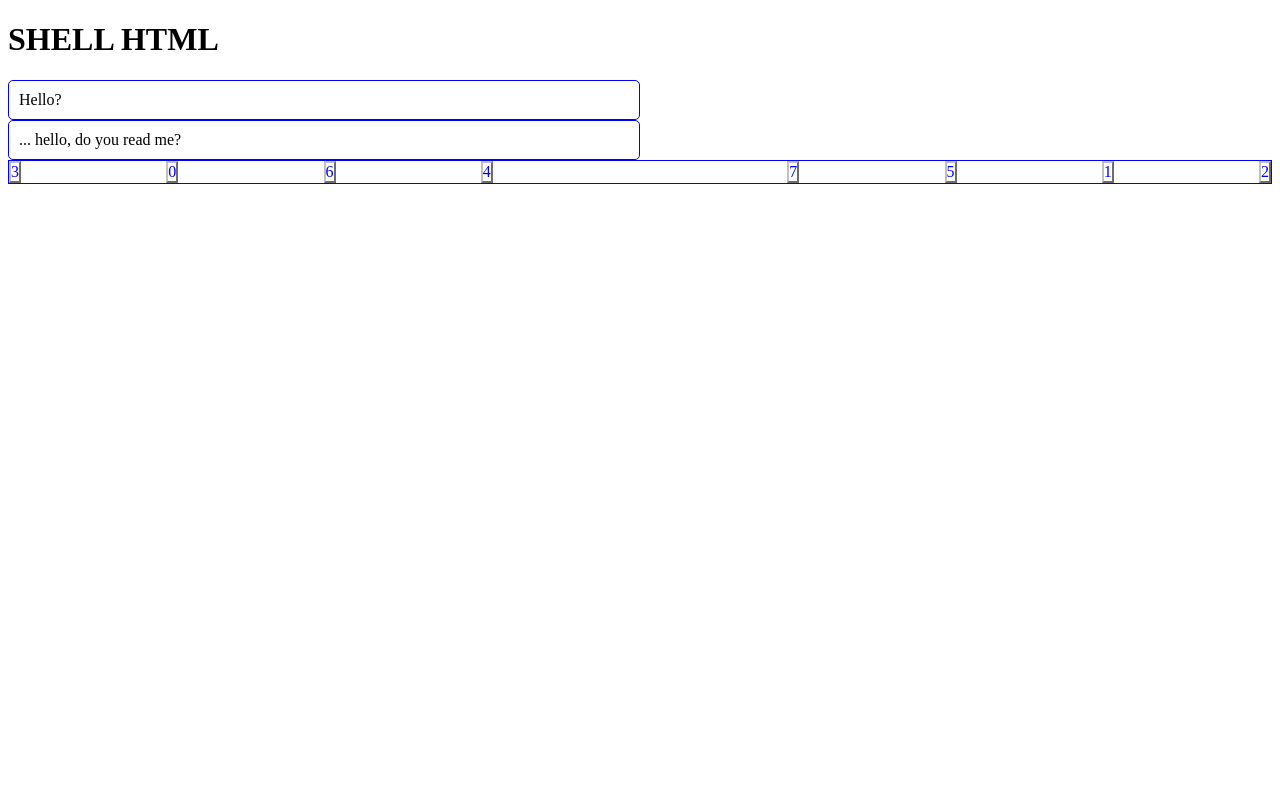
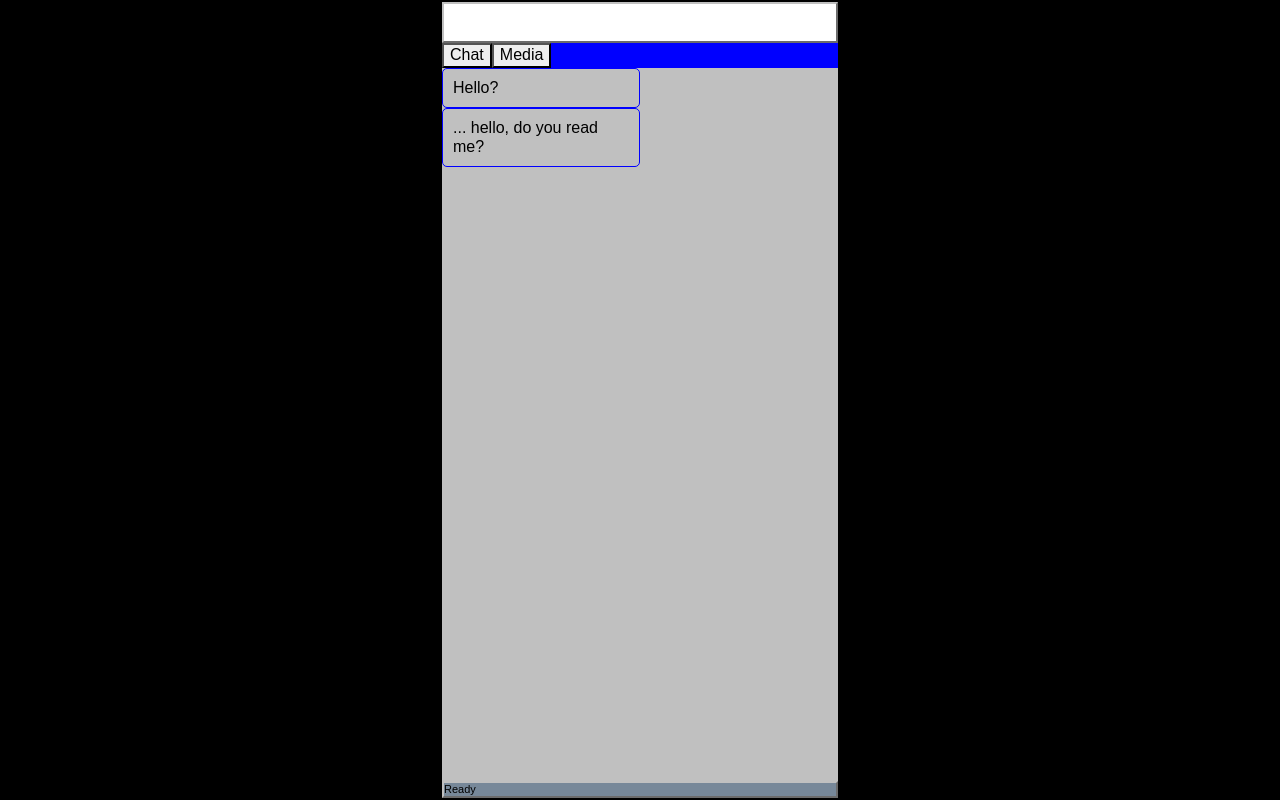
Before and after one commit to njmcode/ggj-2018, a website built with webpack: page src/index.html in a window 1280 px wide. Built offline with nearby package versions, Linux system fonts and the light colour scheme.

Commit message:
Shell structure and tab switching, some shit styles

```diff
--- a/src/chat/index.js
+++ b/src/chat/index.js
@@ -1,4 +1,5 @@
 import styles from './chat.css';
+import template from './template';
 
 /**
  * Chat window prototype
@@ -19,13 +20,12 @@ let currentIndex = 0;
 
 const init = () => {
     console.log('Chat init')
-    const mainWindow = document.getElementById('main');
-    msgWindow = document.createElement('div');
-    msgWindow.id = 'msgWindow';
-    msgWindow.classList.add(styles.msgWindow);
-    mainWindow.append(msgWindow);
-    recurseMessages();
 };
+
+const onEnter = (tabContentEl) => {
+  msgWindow = tabContentEl
+  recurseMessages();
+}
 
 const recurseMessages = () => {
     displayMessage(messages[currentIndex]);
@@ -43,5 +43,7 @@ const displayMessage = (message) => {
 }
 
 export default {
-  init
+  init,
+  template,
+  onEnter,
 }
--- /dev/null
+++ b/src/chat/template.js
@@ -0,0 +1,5 @@
+import styles from './chat.css'
+
+export default `
+<div class="${styles.msgWindow}"></div>
+`
--- a/src/shell/index.html
+++ b/src/index.html
@@ -6,7 +6,7 @@
     <meta charset="utf-8">
   </head>
   <body>
-    <h1>SHELL HTML</h1>
-    <div id="main"></div>
+    <div id="main">
+    </div>
   </body>
 </html>
--- a/src/index.js
+++ b/src/index.js
@@ -1,5 +1,31 @@
+import 'shared/main.css'
+
+import AppShell from './shell'
 import Chat from './chat'
-import Puzzle from './puzzle'
+//import Puzzle from './puzzle'
 
-Chat.init()
-Puzzle.init()
+/**
+ * Every tab must have a `module`.
+ * Modules must expose the following:
+ * - init() - only called when the app starts. Setup logic, recover from storage, etc.
+ * - onEnter(tabContentEl) - called every time the tab is switched to. Start/resume activity etc.
+ * - template - ES6 template literal of HTML to render for the tab
+ * - onExit() [optional] - called after the tab is switched away from. Pause/clear activity etc.
+**/
+const TABS = [
+  {
+    label: 'Chat',
+    module: Chat
+  },
+  {
+    label: 'Media',
+    module: {
+      init: () => {},
+      onEnter: () => {},
+      template: `<div>Media</div>`
+    }
+  }
+]
+
+const shell = new AppShell(document.body, TABS)
+shell.start()
--- a/src/puzzle/index.js
+++ b/src/puzzle/index.js
@@ -5,6 +5,14 @@ import styles from './puzzle.css';
  * @author njmcode
 */
 
+const PUZZLE_DIM = 3 // width/height - puzzle is square
+const puzzleArrLen = PUZZLE_DIM * PUZZLE_DIM
+const namespace = styles.puzzle;
+
+
+let puzzleEl, solutionArr, currentArr, solutionArrString, blankSpace
+
+// Basic array shuffle
 function shuffle(a) {
   for (let i = a.length - 1; i > 0; i--) {
     const j = Math.floor(Math.random() * (i + 1));
@@ -12,32 +20,6 @@ function shuffle(a) {
   }
   return a;
 }
-
-const namespace = styles.puzzle;
-
-const puzzleEl = document.createElement('div')
-puzzleEl.classList.add(namespace);
-
-const PUZZLE_DIM = 3 // width/height - puzzle is square
-
-// Set up solution & current arrays
-const puzzleArrLen = PUZZLE_DIM * PUZZLE_DIM
-
-let solutionArr = []
-let currentArr = []
-
-for (let i = 0; i < puzzleArrLen; i++) {
-  const item = (i === puzzleArrLen - 1) ? null : i
-  solutionArr.push(item)
-  currentArr.push(item)
-}
-const solutionArrString = JSON.stringify(solutionArr)
-
-// Shuffle
-shuffle(currentArr)
-console.log('puzzle', currentArr)
-let blankSpace = currentArr.indexOf(null)
-console.log('blank', blankSpace)
 
 // Handle click, swap items
 const handleClick = e => {
@@ -90,7 +72,25 @@ function render () {
 
 function init () {
   console.log('Puzzle init')
+
+  puzzleEl = document.createElement('div')
+  puzzleEl.classList.add(namespace);
   document.body.appendChild(puzzleEl)
+
+  solutionArr = []
+  currentArr = []
+
+  for (let i = 0; i < puzzleArrLen; i++) {
+    const item = (i === puzzleArrLen - 1) ? null : i
+    solutionArr.push(item)
+    currentArr.push(item)
+  }
+  solutionArrString = JSON.stringify(solutionArr)
+
+  // Shuffle
+  shuffle(currentArr)
+  blankSpace = currentArr.indexOf(null)
+
   render(currentArr)
 }
 
--- a/src/shared/colors.css
+++ b/src/shared/colors.css
@@ -1,3 +1,5 @@
 @value neon1: cyan;
 @value neon2: magenta;
 @value neon3: yellow;
+
+@value winBlue: #2b0081;
--- /dev/null
+++ b/src/shared/main.css
@@ -0,0 +1,22 @@
+/* Reset */
+@import 'https://cdnjs.cloudflare.com/ajax/libs/normalize/7.0.0/normalize.min.css';
+
+* {
+  box-sizing: border-box;
+}
+
+html {
+  height: 100%;
+  margin: 0;
+  padding: 0;
+}
+
+body {
+  height: 100%;
+  margin: 0;
+  padding: 0;
+  overflow: hidden;
+  font-family: System, sans-serif;
+  background: black;
+  color: white;
+}
--- /dev/null
+++ b/src/shared/utils.js
@@ -0,0 +1,6 @@
+
+export function dom (tplStr) {
+  const wrap = document.createElement('template')
+  wrap.innerHTML = tplStr
+  return wrap.content.firstElementChild
+}
--- /dev/null
+++ b/src/shell/index.js
@@ -0,0 +1,63 @@
+import { dom } from 'shared/utils'
+import template from './template'
+import styles from './style.css'
+
+class AppShell {
+  constructor(appEl, tabs = []) {
+    this.appEl = appEl
+    this.tabs = tabs
+    this.currentTabIdx = null
+  }
+
+  start() {
+    // Render shell
+    this.el = dom(template)
+    this.appEl.innerHTML = ''
+    this.appEl.appendChild(this.el)
+
+    // Setup nav tabs
+    this.navEl = this.el.querySelector(`.${styles.tabNav}`)
+
+    this.tabs.forEach((tab, idx) => {
+      const tabEl = document.createElement('button')
+      tabEl.textContent = tab.label
+      tabEl.dataset.tabidx = idx
+      tabEl.addEventListener('click', e => {
+        const t = e.srcElement
+        this.goToTabIdx(t.dataset.tabidx)
+      })
+      this.navEl.appendChild(tabEl)
+    })
+
+    // Setup content area
+    this.contentEl = this.el.querySelector(`.${styles.appTabWindow}`)
+
+    // Init all tab modules
+    this.tabs.forEach(tab => tab.module.init())
+
+    // Render initial tab
+    this.goToTabIdx(0)
+  }
+
+  goToTabIdx(idx) {
+    if (idx < 0 || idx > this.tabs.length -1) return false
+
+    if (this.currentTabIdx !== null) {
+      this.tabs[this.currentTabIdx].module.onExit()
+    }
+
+    const newTabContentEl = dom(this.tabs[idx].module.template)
+
+    this.contentEl.innerHTML = ''
+    this.contentEl.appendChild(newTabContentEl)
+
+    this.currentTabIdx = idx
+    this.tabs[this.currentTabIdx].module.onEnter(newTabContentEl)
+  }
+
+  setActiveTabButton(idx) {
+    // TODO
+  }
+}
+
+export default AppShell
--- /dev/null
+++ b/src/shell/style.css
@@ -0,0 +1,65 @@
+@value winBlue from 'shared/colors.css';
+
+/* Wrapper */
+
+.appWrapper {
+  max-width: 400px;
+  min-width: 320px;
+  border: 2px solid black;
+  margin: 0 auto;
+  height: 100%;
+  display: flex;
+  flex-direction: column;
+  justify-content: stretch;
+  background: white;
+  color: black;
+}
+
+/* Header */
+
+.appHeader {
+  background: winBlue url('assets/vert-grad-bar.png') repeat-x top center;
+  background-blend-mode: overlay;
+  padding: 5px;
+  border: 2px outset silver;
+  flex-shrink: 0;
+  flex-grow: 0;
+}
+
+.appHeader h1 {
+  color: white;
+  font-weight: bold;
+  font-size: 11px;
+}
+
+/* Nav */
+
+.tabNav {
+  background: blue;
+}
+
+.tabNav button {
+  -webkit-appearance: none;
+  appearance: none;
+}
+.tabNav button.active {
+  background-color: yellow;
+}
+
+/* Content */
+
+.appTabWindow {
+  flex-grow: 1;
+  background: silver;
+}
+
+/* Footer */
+
+.appFooter {
+  background: lightslategray;
+  color: black;
+  font-size: 11px;
+  border: 2px outset silver;
+  flex-grow: 0;
+  flex-shrink: 0;
+}
--- /dev/null
+++ b/src/shell/template.js
@@ -0,0 +1,16 @@
+import style from './style.css'
+
+export default `
+<div id="main" class="${style.appWrapper}">
+  <header class="${style.appHeader}">
+    <h1>CompuChat v1.0a</h1>
+  </header>
+  <nav class="${style.tabNav}">
+  </nav>
+  <div class="${style.appTabWindow}">
+    <!-- render tab contents here -->
+  </div>
+  <footer class="${style.appFooter}">
+    Ready
+  </footer>
+</div>`
--- a/webpack.config.babel.js
+++ b/webpack.config.babel.js
@@ -51,7 +51,7 @@ const baseConfig = {
   plugins: [
     new ExtractTextPlugin('styles.css'),
     new HtmlWebpackPlugin({
-      template: path.join(SRC_PATH, 'shell', 'index.html'),
+      template: path.join(SRC_PATH, 'index.html'),
       filename: 'index.html',
     }),
   ],
```
Also changed, not shown: src/assets/vert-grad-bar.png (added).
